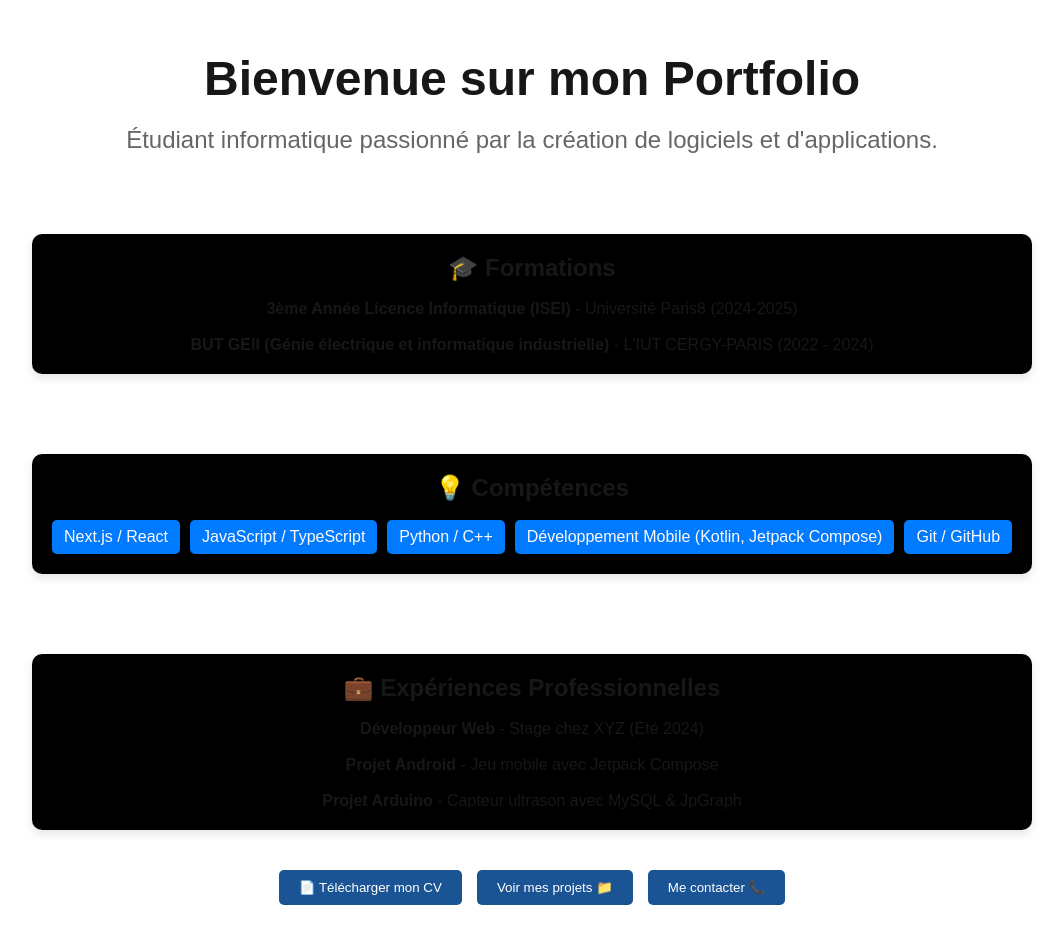
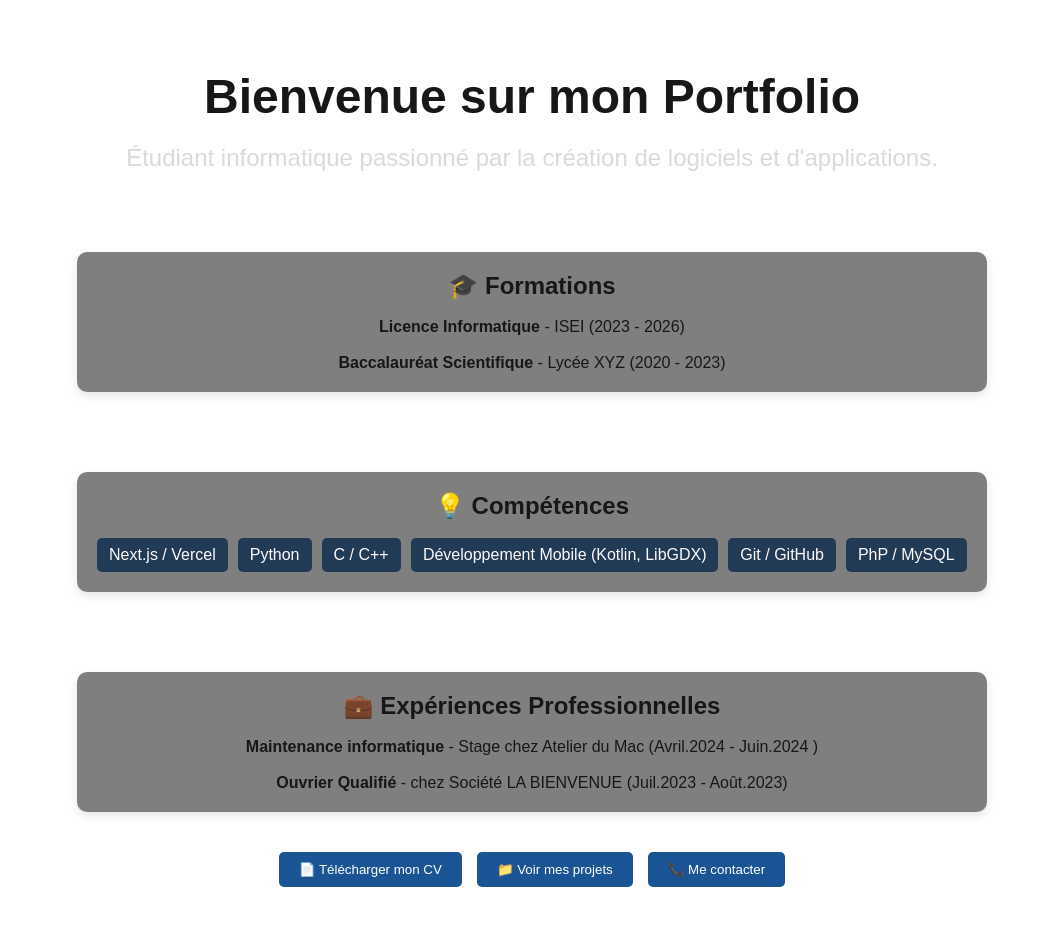
Before and after one commit to Knock1412/Mon_Portfolio, a Next.js app: page / in a window 1280 px wide. Shown: the part 200-1144 px from the top of the page, without its empty margins (108-1171 px from the left). Built offline with nearby package versions, Linux system fonts and the light colour scheme.

Commit message:
start animation

```diff
--- a/package.json
+++ b/package.json
@@ -9,6 +9,7 @@
     "lint": "next lint"
   },
   "dependencies": {
+    "framer-motion": "^12.4.7",
     "next": "15.1.7",
     "nodemailer": "^6.10.0",
     "react": "^19.0.0",
--- a/src/app/page.js
+++ b/src/app/page.js
@@ -1,56 +1,104 @@
+"use client";
 import styles from "./page.module.css";
 import Link from "next/link";
+import { useEffect, useState } from "react";
+import { motion } from "framer-motion";
 
 export default function Home() {
+  const [activeSection, setActiveSection] = useState(null);
+
+  useEffect(() => {
+    const handleScroll = () => {
+      const sections = document.querySelectorAll("section");
+      let currentSection = null;
+
+      sections.forEach((section) => {
+        const rect = section.getBoundingClientRect();
+        if (rect.top < window.innerHeight / 2 && rect.bottom > window.innerHeight / 2) {
+          currentSection = section;
+        }
+      });
+
+      setActiveSection(currentSection);
+    };
+
+    window.addEventListener("scroll", handleScroll);
+    return () => window.removeEventListener("scroll", handleScroll);
+  }, []);
+
   return (
     <div className={styles.container}>
       <h1 className={styles.title}>Bienvenue sur mon Portfolio</h1>
-      <p className={styles.subtitle}>
-        Étudiant informatique passionné par la création de logiciels et d'applications.
-      </p>
+      <p className={styles.subtitle}>Étudiant informatique passionné par la création de logiciels et d'applications.</p>
+
+
 
       <div className={styles.sections}>
         {/* Formation */}
-        <section className={styles.section}>
-          <h2>🎓 Formations </h2><br />
+        <motion.section
+          className={`${styles.section} ${activeSection?.id === "formations" ? styles.activeSection : ""}`}
+          id="formations"
+          initial={{ opacity: 0, scale: 0.9 }}
+          animate={{ opacity: 1, scale: 1 }}
+          transition={{ duration: 0.5 }}
+        >
+          <h2>🎓 Formations</h2><br />
           <ul className={styles.listeSansPoint}>
-            <li><strong>3ème Année Licence Informatique (ISEI)</strong> - Université Paris8 (2024-2025)</li><br />
-            <li><strong>BUT GEII (Génie électrique et informatique industrielle)</strong> - L'IUT CERGY-PARIS (2022 - 2024)</li>
+            <li><strong>Licence Informatique</strong> - ISEI (2023 - 2026)</li><br />
+            <li><strong>Baccalauréat Scientifique</strong> - Lycée XYZ (2020 - 2023)</li>
           </ul>
-        </section>
+        </motion.section>
+
+
 
         {/* Compétences */}
-        <section className={styles.section}>
+        <motion.section
+          className={`${styles.section} ${activeSection?.id === "competences" ? styles.activeSection : ""}`}
+          id="competences"
+          initial={{ opacity: 0, scale: 0.9 }}
+          animate={{ opacity: 1, scale: 1 }}
+          transition={{ duration: 0.5 }}
+        >
           <h2>💡 Compétences</h2><br />
           <ul className={`${styles.skills} ${styles.listeSansPoint}`}>
-            <li>Next.js / React</li>
-            <li>JavaScript / TypeScript</li>
-            <li>Python / C++</li>
-            <li>Développement Mobile (Kotlin, Jetpack Compose)</li>
+            <li>Next.js / Vercel</li>
+            <li>Python </li>
+            <li>C / C++</li>
+            <li>Développement Mobile (Kotlin, LibGDX)</li>
             <li>Git / GitHub</li>
+            <li>PhP / MySQL</li>
           </ul>
-        </section>
+        </motion.section>
+
+
 
         {/* Expériences */}
-        <section className={styles.section}>
+        <motion.section
+          className={`${styles.section} ${activeSection?.id === "experiences" ? styles.activeSection : ""}`}
+          id="experiences"
+          initial={{ opacity: 0, scale: 0.9 }}
+          animate={{ opacity: 1, scale: 1 }}
+          transition={{ duration: 0.5 }}
+        >
           <h2>💼 Expériences Professionnelles</h2><br />
           <ul className={styles.listeSansPoint}>
-            <li><strong>Développeur Web</strong> - Stage chez XYZ (Été 2024)</li><br />
-            <li><strong>Projet Android</strong> - Jeu mobile avec Jetpack Compose</li><br />
-            <li><strong>Projet Arduino</strong> - Capteur ultrason avec MySQL & JpGraph</li>
+            <li><strong>Maintenance informatique</strong> - Stage chez Atelier du Mac (Avril.2024 - Juin.2024 )</li><br />
+            <li><strong>Ouvrier Qualifié</strong> - chez Société LA BIENVENUE (Juil.2023 - Août.2023)</li>
           </ul>
-        </section>
+        </motion.section>
       </div>
 
+
+      {/* 🔥 Boutons */}
       <div className={styles.buttons}>
         <a href="/CV-LIMACHE Adrien.pdf" download>
           <button className={styles.button}>📄 Télécharger mon CV</button>
         </a>
         <Link href="/projets">
-          <button className={styles.button}>Voir mes projets 📁</button>
+          <button className={styles.button}>📁 Voir mes projets</button>
         </Link>
         <Link href="/contact">
-          <button className={styles.button}>Me contacter 📞</button>
+          <button className={styles.button}>📞 Me contacter</button>
         </Link>
       </div>
     </div>
--- a/src/app/page.module.css
+++ b/src/app/page.module.css
@@ -10,6 +10,8 @@
   text-align: center;
 }
 
+
+
 .title {
   font-size: 3rem;
   font-weight: bold;
@@ -18,7 +20,7 @@
 
 .subtitle {
   font-size: 1.5rem;
-  color: #666;
+  color: #dadada;
   margin-bottom: 30px;
 }
 
@@ -49,11 +51,17 @@
 }
 
 .section {
-  background: #000000;
+  background: rgba(0, 0, 0, 0.5);
   padding: 20px;
   border-radius: 10px;
   box-shadow: 0px 4px 10px rgba(0, 0, 0, 0.1);
   margin-bottom: 40px;
+  transition: transform 0.3s ease, background 0.3s ease;
+  backdrop-filter: blur(5px); /* Effet de flou */
+}
+.activeSection {
+  transform: scale(1.05); /* Zoom léger */
+  background: rgba(0, 0, 0, 0.7); /* Fond plus sombre */
 }
 
 .listeSansPoint {
@@ -71,7 +79,7 @@
 }
 
 .skills li {
-  background: #007bff;
+  background: #213a55;
   color: rgb(255, 249, 249);
   padding: 8px 12px;
   border-radius: 5px;
```
Also changed, not shown: 1 other file (tests, documents, lock files or other folders).
